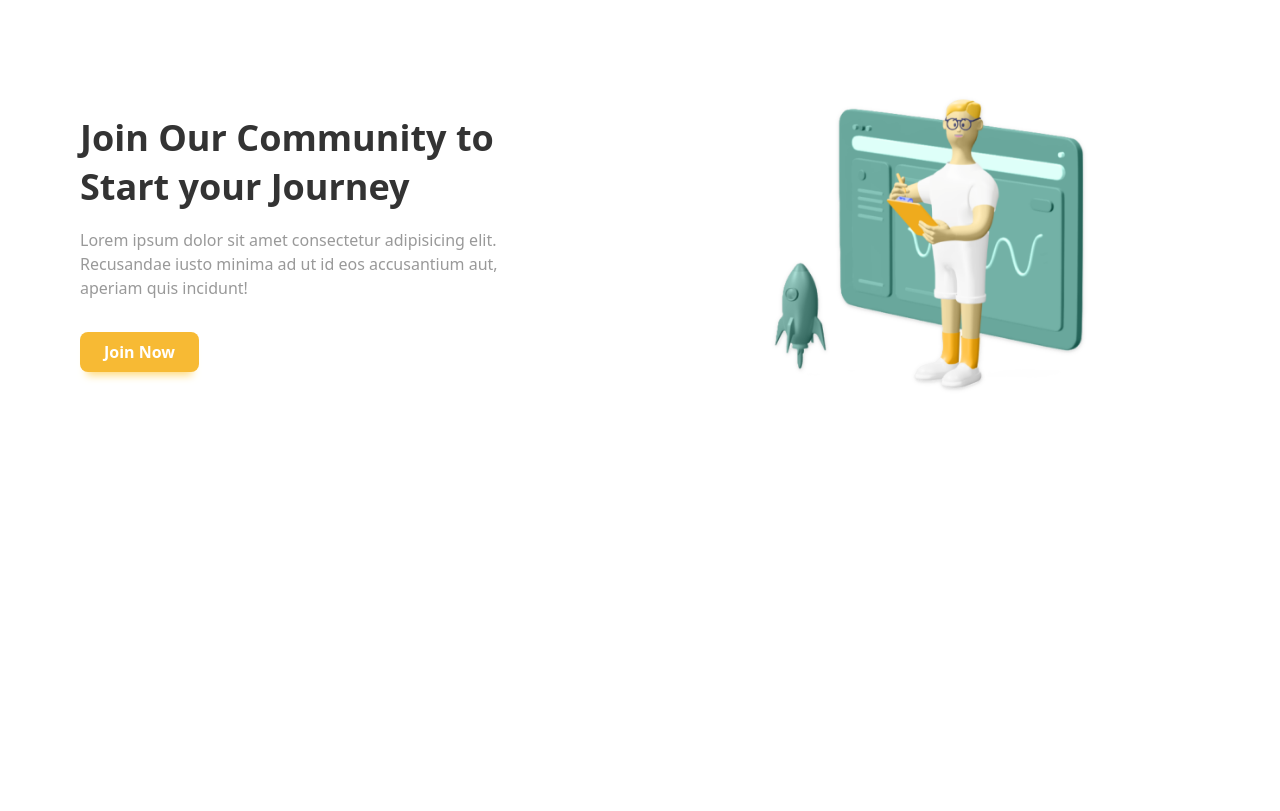
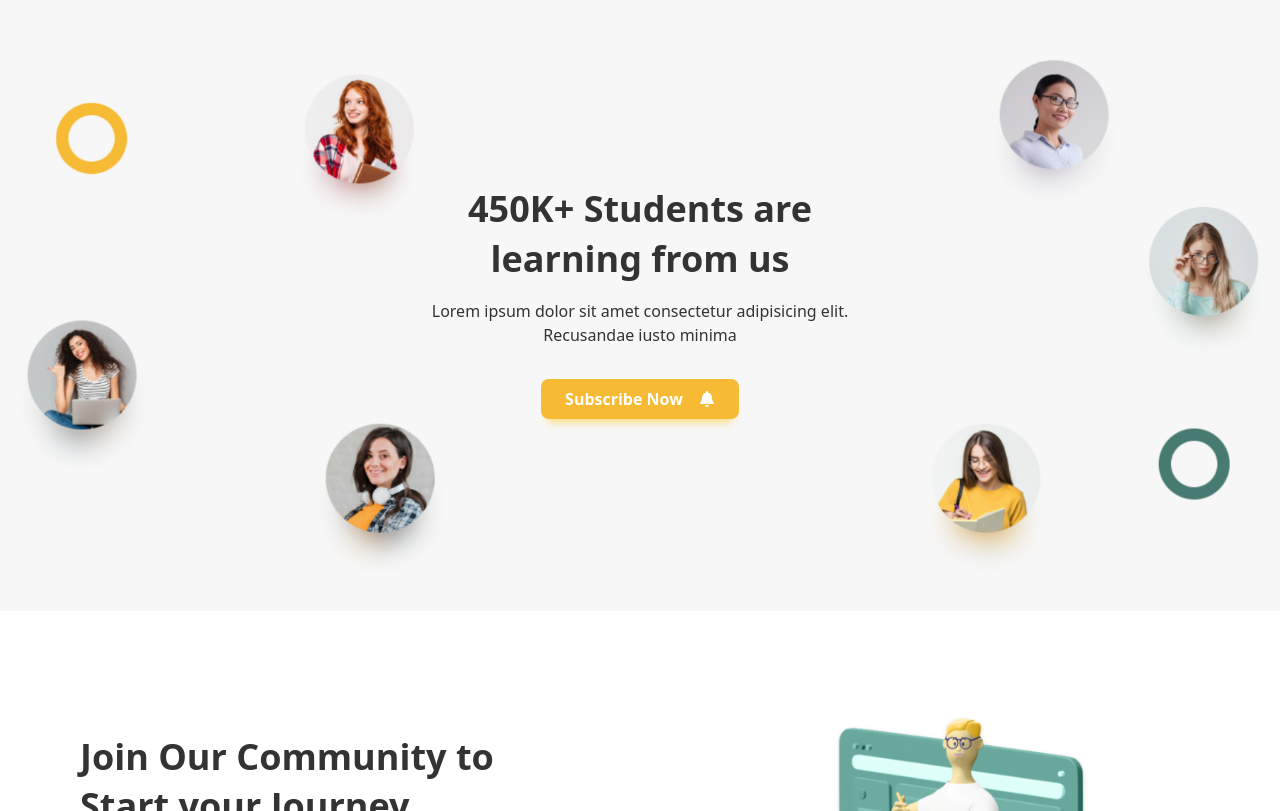
Before and after one commit to jananisree96/eLearning_Website, a React (Vite) app: page / in a window 1280 px wide. Shown: the part 1773-2584 px from the top of the page. Before the commit the page ends 2265 px from the top, so only its background shows below. Built offline with nearby package versions, Linux system fonts and the light colour scheme.

Commit message:
subscribe section added

```diff
--- a/src/App.jsx
+++ b/src/App.jsx
@@ -3,6 +3,7 @@ import Hero from './components/Hero/Hero'
 import Banner from './components/Banner/Banner'
 import Banner2 from './components/Banner/Banner2'
 import Services from './components/Services/Services'
+import Subscribe from './components/Subscribe/Subscribe'
 
 
 function App() {
@@ -11,6 +12,7 @@ function App() {
       <Hero/>
       <Services />
       <Banner />
+      <Subscribe/>
       <Banner2/>
     </main>
   )
--- /dev/null
+++ b/src/components/Subscribe/Subscribe.jsx
@@ -0,0 +1,50 @@
+import React from "react";
+import { FaBell } from "react-icons/fa";
+import BgImage from "../../assets/bg.png";
+import { motion } from "framer-motion";
+
+const bgStyle = {
+  backgroundImage: `url(${BgImage})`,
+  backgroundRepeat: "no-repeat",
+  backgroundSize: "cover",
+  backgroundPosition: "center",
+};
+
+const Subscribe = () => {
+  return (
+    <section className="bg-[#f7f7f7]">
+      <motion.div
+        initial={{ opacity: 0 }}
+        whileInView={{ opacity: 1 }}
+        style={bgStyle}
+        className="container py-24 md:py-48"
+      >
+        <motion.div
+          initial={{ opacity: 0, scale: 0.5 }}
+          whileInView={{ opacity: 1, scale: 1 }}
+          transition={{ duration: 0.6, ease: "easeInOut" }}
+          className="flex flex-col justify-center"
+        >
+          <div className="text-center space-y-4 lg:max-w-[430px] mx-auto">
+            <h1 className="text-4xl font-bold !leading-snug">
+              450K+ Students are learning from us
+            </h1>
+            <p>
+              Lorem ipsum dolor sit amet consectetur adipisicing elit.
+              Recusandae iusto minima
+            </p>
+            <a
+              href=""
+              className="primary-btn !mt-8 inline-flex items-center gap-4 group"
+            >
+              Subscribe Now
+              <FaBell className="group-hover:animate-bounce group-hover:text-lg duration-200" />
+            </a>
+          </div>
+        </motion.div>
+      </motion.div>
+    </section>
+  );
+};
+
+export default Subscribe;
```
